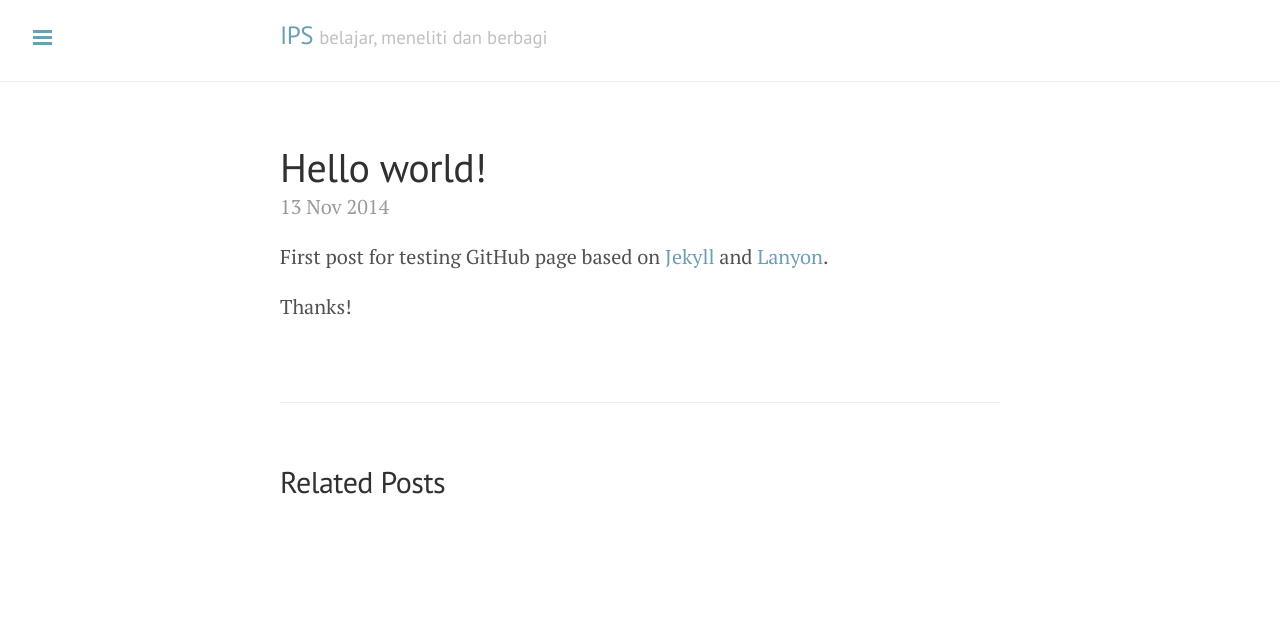
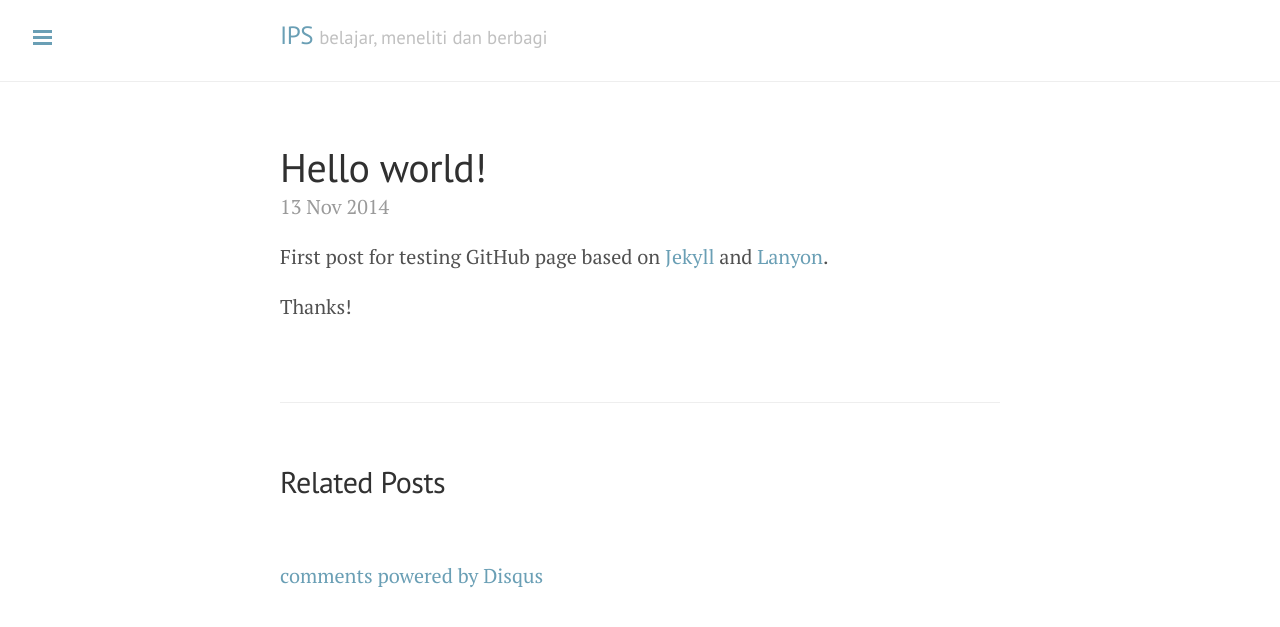
Before and after one commit to ipsusila/ipsusila.github.io, a Jekyll site: the page built from _posts/2014-11-13-hello-world.md, in a window 1280 px wide. Shown: the top 627 px of the page. Built offline with Jekyll 4.4.1, drawn with Linux system fonts in a browser that asks for light colours; Markdown is read by kramdown in place of the engine named in the settings; comment, search, counter and statistics services are not loaded; some of the changed lines change nothing that is shown.

Commit message:
Fix comments

```diff
--- a/_includes/comments.html
+++ b/_includes/comments.html
@@ -3,7 +3,7 @@
 <div id="disqus_thread"></div>
 <script type="text/javascript">
   /* * * CONFIGURATION VARIABLES: EDIT BEFORE PASTING INTO YOUR WEBPAGE * * */
-  var disqus_shortname = 'IP Susila'; // required: replace example with your forum shortname
+  var disqus_shortname = 'ipsusila'; // required: replace example with your forum shortname
   var disqus_identifier = "{{ site.disqusid }}{{ page.url | replace:'index.html','' }}";
 
   /* * * DON'T EDIT BELOW THIS LINE * * */
--- a/_posts/2014-11-13-hello-world.md
+++ b/_posts/2014-11-13-hello-world.md
@@ -1,6 +1,7 @@
 ---
 layout: post
 title: Hello world!
+comments: true
 ---
 
 First post for testing GitHub page based on <a href="http://jekyllrb.com/" target="_blank">Jekyll</a> and <a href="http://lanyon.getpoole.com/" target="_blank">Lanyon</a>.
```
